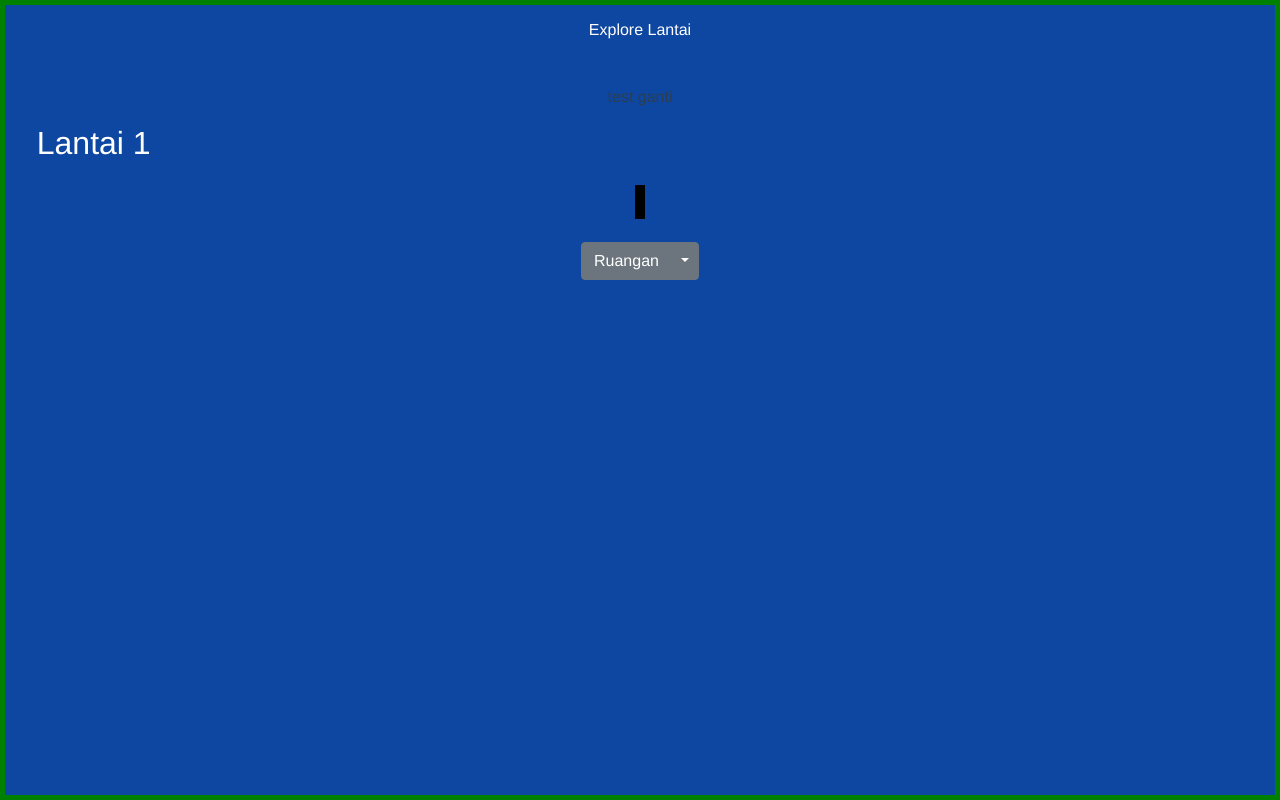
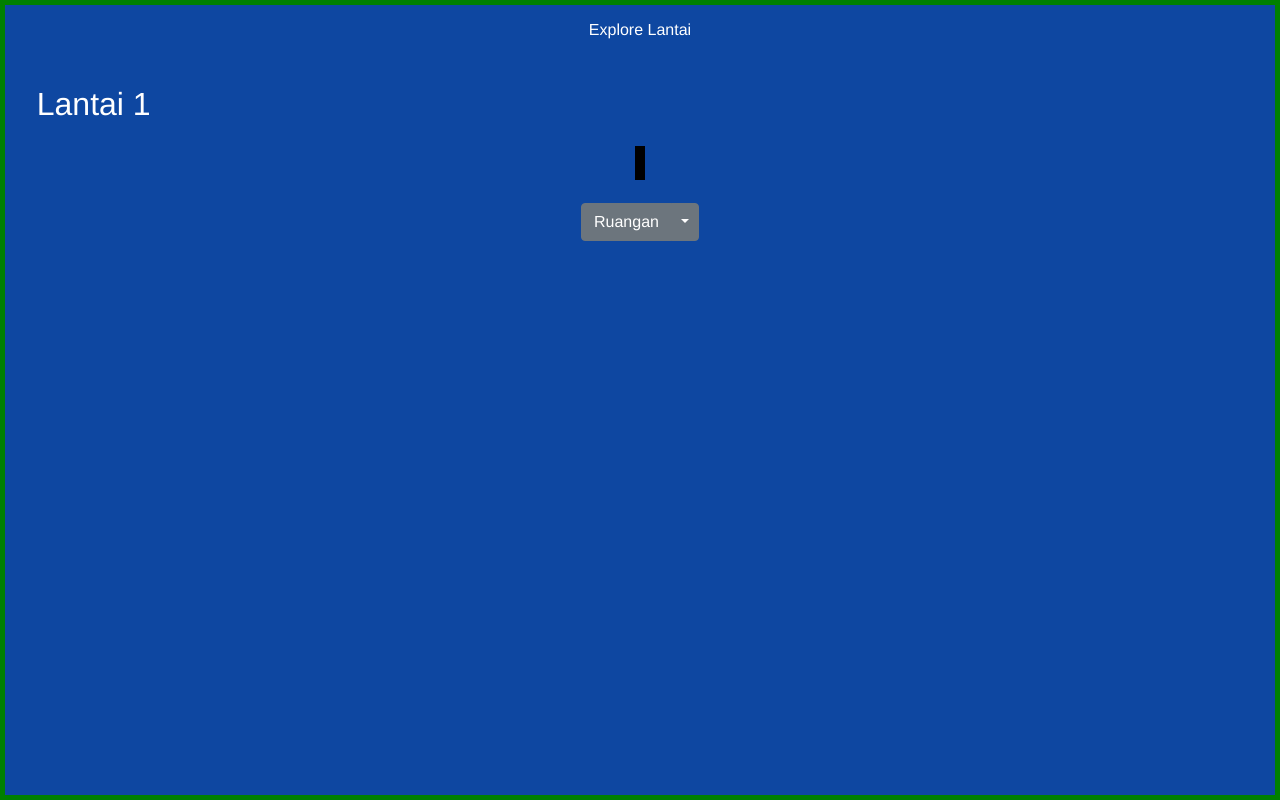
Before and after one commit to hfsmhmmd/maps-trydeploy, a Vue app: page /#/mappage/1 in a window 1280 px wide. Built offline with nearby package versions, Linux system fonts and the light colour scheme.

Commit message:
Update MapPageView.vue

```diff
--- a/src/views/MapPageView.vue
+++ b/src/views/MapPageView.vue
@@ -1,7 +1,7 @@
 <template>
   <div class="MapPage">
 
-    test ganti
+
 
   <div class=upperBar>
       <h2>Lantai {{$route.params.id}}</h2>
```
